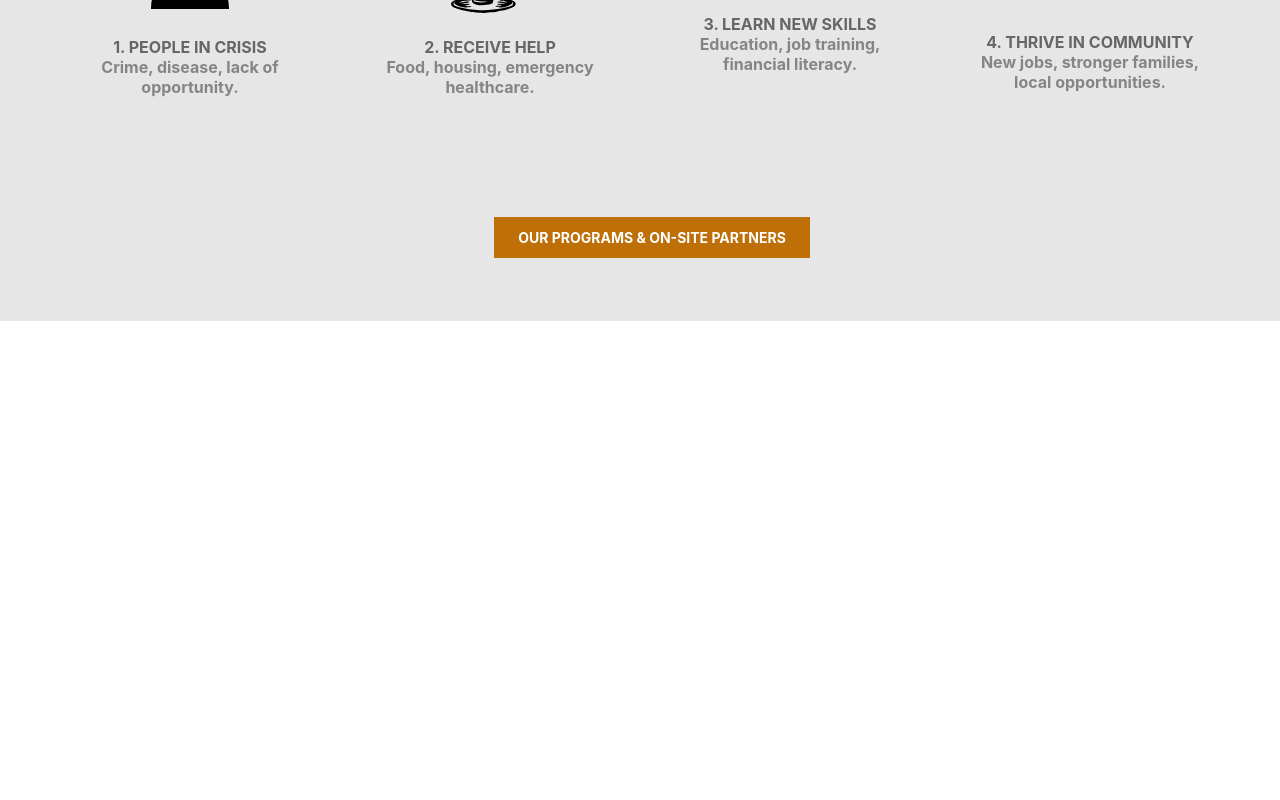
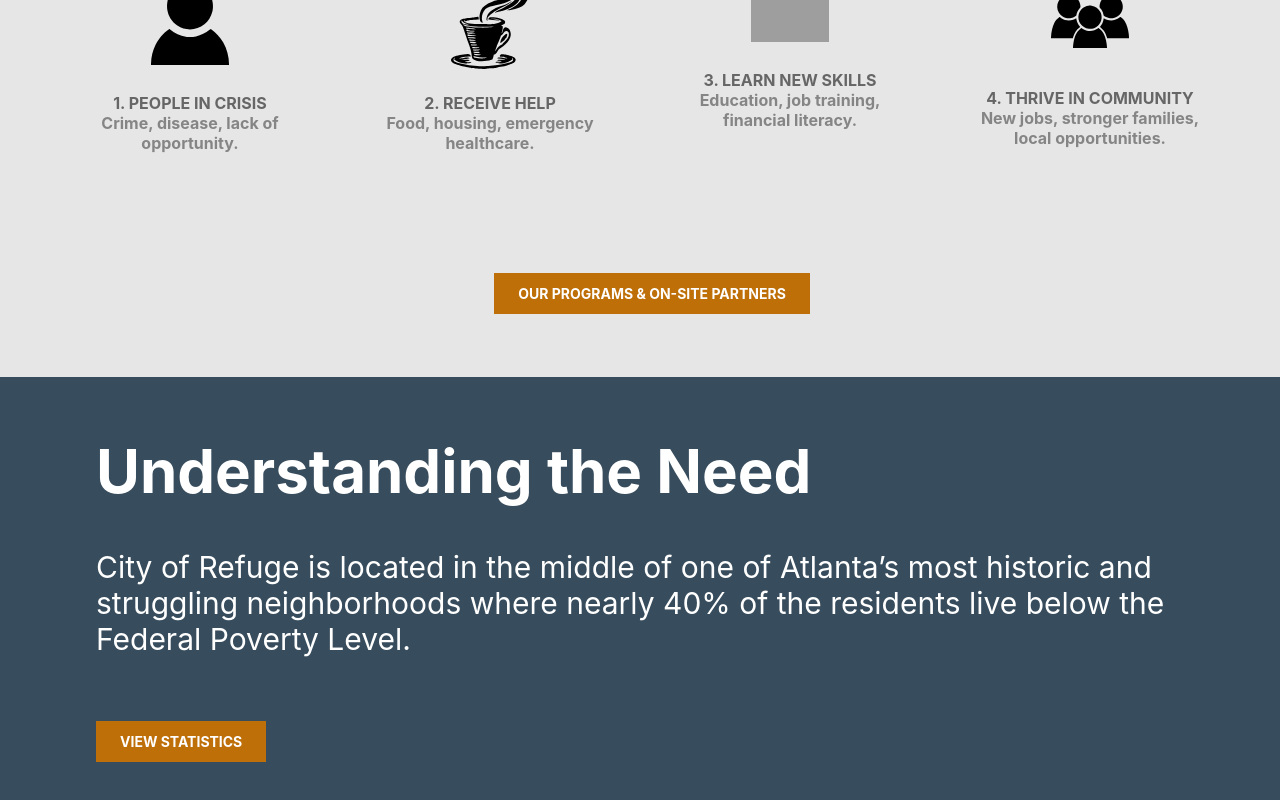
Before and after one commit to CCaressimo/COR_Clone, a React (Create React App) app in the folder cor/: page / in a window 1280 px wide. Shown: the part 1448-2248 px from the top of the page. Before the commit the page ends 1769 px from the top, so only its background shows below. Built offline with nearby package versions, Linux system fonts and the light colour scheme; grey boxes are pictures that could not be loaded.

Commit message:
added understanding component

```diff
--- a/cor/src/App.jsx
+++ b/cor/src/App.jsx
@@ -7,6 +7,7 @@
 import Hero from "./components/Hero"
 import Impact from "./components/Impact"
 import Process from './components/Process';
+import Understanding from './components/Understanding';
 
 const App = () => {
   const [isOpen, setIsOpen] = useState(false);
@@ -38,6 +39,7 @@
           <Hero />
           <Impact />
           <Process />
+          <Understanding />
         </Route>
       </Switch>
     </BrowserRouter>
--- a/cor/src/components/Impact.jsx
+++ b/cor/src/components/Impact.jsx
@@ -7,11 +7,11 @@
         <main>
             <section className="I-Impact" id="Impact">
                 <div>
-                    <div class="background flex flex-col items-center pt-6 sm:pt-12">
+                    <div class="background flex flex-col items-center py-8 sm:py-16">
                         <div class="w-11/12 sm:w-2/3">
                             <h1 class="container sm:text-lg md:text-xl lg:text-2xl xl:text-3xl text-center text-white font-bold leading-tight">OVER 20 YEARS OF IMPACT IN THE WESTSIDE OF ATLANTA</h1>
                         </div>
-                        <div class="px-6 mx-auto items-center pt-6 pb-6">
+                        <div class="px-6 mx-auto items-center pt-6">
                             <div class="w-full overflow-y-hidden px-4">
                                 <div className="text-center py-6">
                                     <NavLink
--- /dev/null
+++ b/cor/src/components/Understanding.jsx
@@ -0,0 +1,28 @@
+import React from 'react'
+import "./css/Understanding.css"
+import { NavLink } from "react-router-dom"
+
+export default function Understanding() {
+    return (
+        <main>
+            <section className="I-Impact" id="Impact">
+                <div>
+                    <div class="background flex flex-col py-8 sm:py-16">
+                        <div class="px-12 md:px-24">
+                            <h1 class="sm:text-2xl md:text-4xl lg:text-5xl xl:text-6xl text-left text-white font-bold leading-tight">Understanding the Need</h1>
+                            <h1 class="py-12 sm:text-lg md:text-xl lg:text-2xl xl:text-3xl text-left text-white leading-tight">City of Refuge is located in the middle of one of Atlanta’s most historic and struggling neighborhoods where nearly 40% of the residents live below the Federal Poverty Level.</h1>
+
+                            <div class="w-full overflow-y-hidden">
+                                <div className="py-6">
+                                    <NavLink
+                                    to="/understanding-the-problem"
+                                    class="buttons px-3 sm:px-6 py-2 sm:py-3 text-sm text-white font-bold leading-tight">VIEW STATISTICS</NavLink>
+                                </div>
+                            </div>
+                        </div>
+                    </div>
+                </div>
+            </section>
+        </main>
+    )
+}
```
Also changed, not shown: cor/src/components/css/Understanding.css (added).
